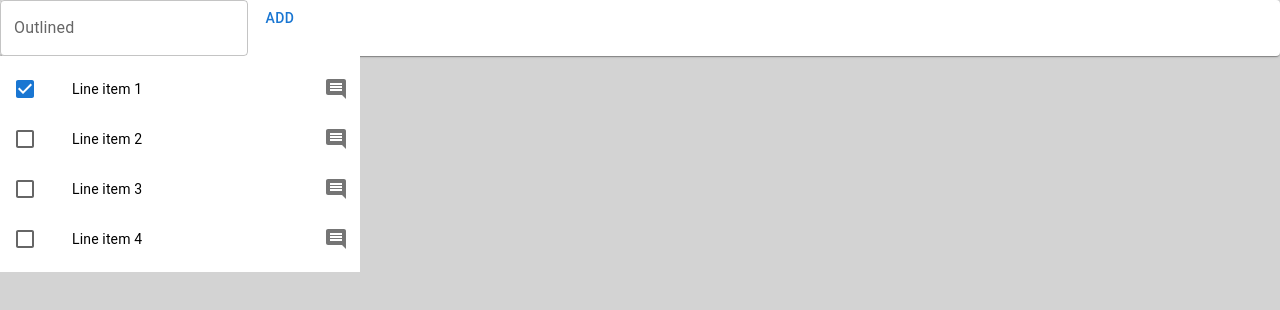
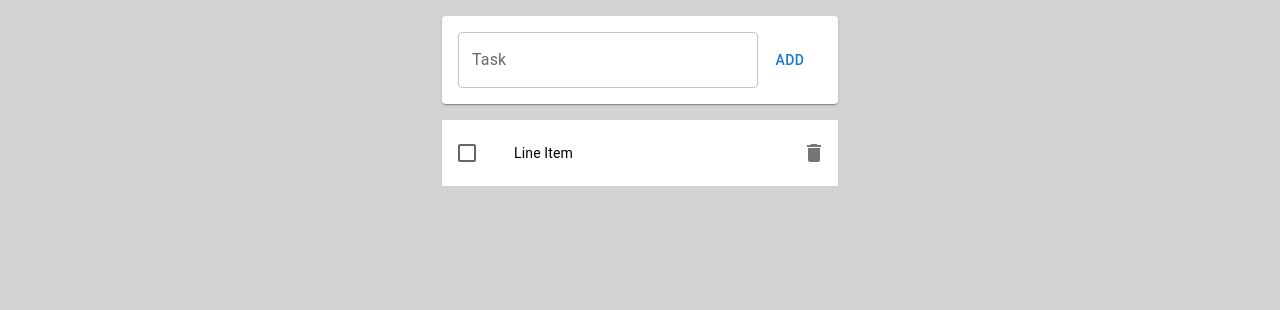
Before and after one commit to Igor-Cavalera/todoList, a React (Create React App) app: page / in a window 1280 px wide. Shown: the top 310 px of the page. Built offline with nearby package versions, Linux system fonts and the light colour scheme.

Commit message:
base-app

```diff
--- a/src/App.js
+++ b/src/App.js
@@ -1,13 +1,16 @@
+import './App.css';
 import Form from "./components/Form";
-import './App.css';
 import TodoItem from "./components/TodoItem";
+import { Container , List } from "@mui/material";
 
 function App() {
   return (
-    <div className="App">
-      <Form/>
-      <TodoItem/>
-    </div>
+    <Container maxWidth="xs" style={{ marginTop: "1em" }}>
+      <Form />
+      <List sx={{ bgcolor: "background.paper", marginTop: "1em" }}>
+        <TodoItem />
+      </List>
+    </Container>
   );
 }
 
--- a/src/components/Form.js
+++ b/src/components/Form.js
@@ -2,9 +2,11 @@ import { Button, Paper, TextField } from "@mui/material";
 
 function Form () {
     return (
-        <Paper>
-            <TextField id="outlined-basic" label="Outlined" variant="outlined"/>
-            <Button variant="text">add</Button>
+        <Paper style={{ padding: "1em "}}>
+            <div style={{ display: "flex", justifyContent: "center" }}>
+                <TextField id="outlined-basic" label="Task" variant="outlined" fullWidth/>
+                <Button variant="text">add</Button>
+            </div>
         </Paper>
     )
 }
--- a/src/components/TodoItem.js
+++ b/src/components/TodoItem.js
@@ -1,59 +1,30 @@
 import * as React from 'react';
-import List from '@mui/material/List';
-import ListItem from '@mui/material/ListItem';
+import { List } from '@mui/material';
+import { ListItem } from '@mui/material';
 import ListItemButton from '@mui/material/ListItemButton';
 import ListItemIcon from '@mui/material/ListItemIcon';
 import ListItemText from '@mui/material/ListItemText';
 import Checkbox from '@mui/material/Checkbox';
 import IconButton from '@mui/material/IconButton';
 import CommentIcon from '@mui/icons-material/Comment';
+import DeleteIcon from '@mui/icons-material/Delete';
 
 export default function TodoItem () {
-  const [checked, setChecked] = React.useState([0]);
-
-  const handleToggle = (value) => () => {
-    const currentIndex = checked.indexOf(value);
-    const newChecked = [...checked];
-
-    if (currentIndex === -1) {
-      newChecked.push(value);
-    } else {
-      newChecked.splice(currentIndex, 1);
-    }
-
-    setChecked(newChecked);
-  };
-
-  return (
-    <List sx={{ width: '100%', maxWidth: 360, bgcolor: 'background.paper' }}>
-      {[0, 1, 2, 3].map((value) => {
-        const labelId = `checkbox-list-label-${value}`;
-
   return (
     <ListItem
-            key={value}
         secondaryAction={
             <IconButton edge="end" aria-label="comments">
-                <CommentIcon />
+                <DeleteIcon/>
             </IconButton>
         }
             disablePadding
         >
-            <ListItemButton role={undefined} onClick={handleToggle(value)} dense>
+        <ListItemButton role={undefined} dense>
             <ListItemIcon>
-                <Checkbox
-                  edge="start"
-                  checked={checked.indexOf(value) !== -1}
-                  tabIndex={-1}
-                  disableRipple
-                  inputProps={{ 'aria-labelledby': labelId }}
-                />
+                <Checkbox edge="start" tabIndex={-1} disableRipple/>
             </ListItemIcon>
-              <ListItemText id={labelId} primary={`Line item ${value + 1}`} />
+            <ListItemText primary={`Line Item`}/>
         </ListItemButton>
     </ListItem>
   );
-      })}
-    </List>
-  );
 }
```
Lines whose indentation alone changed are shown as unchanged.
